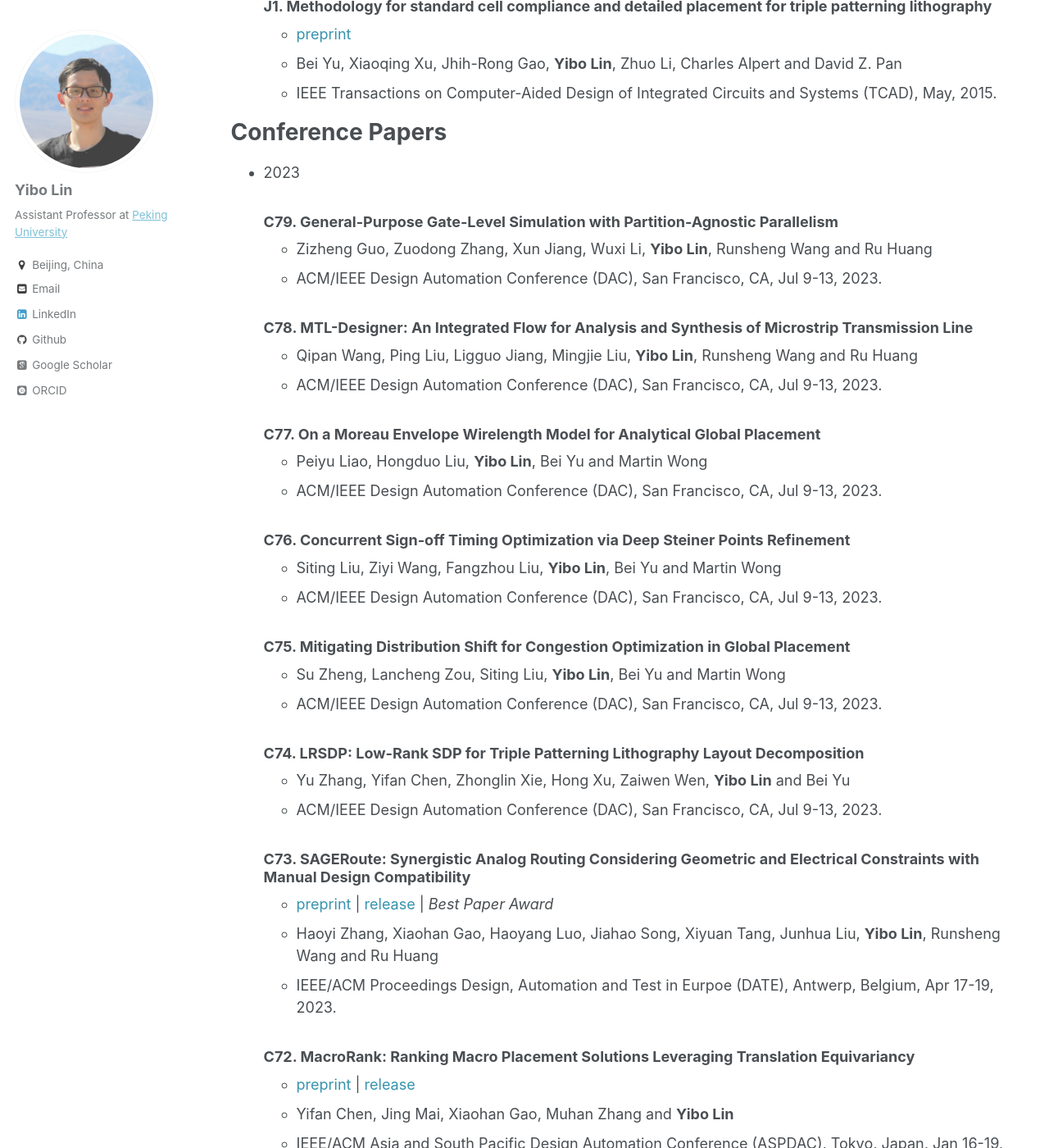
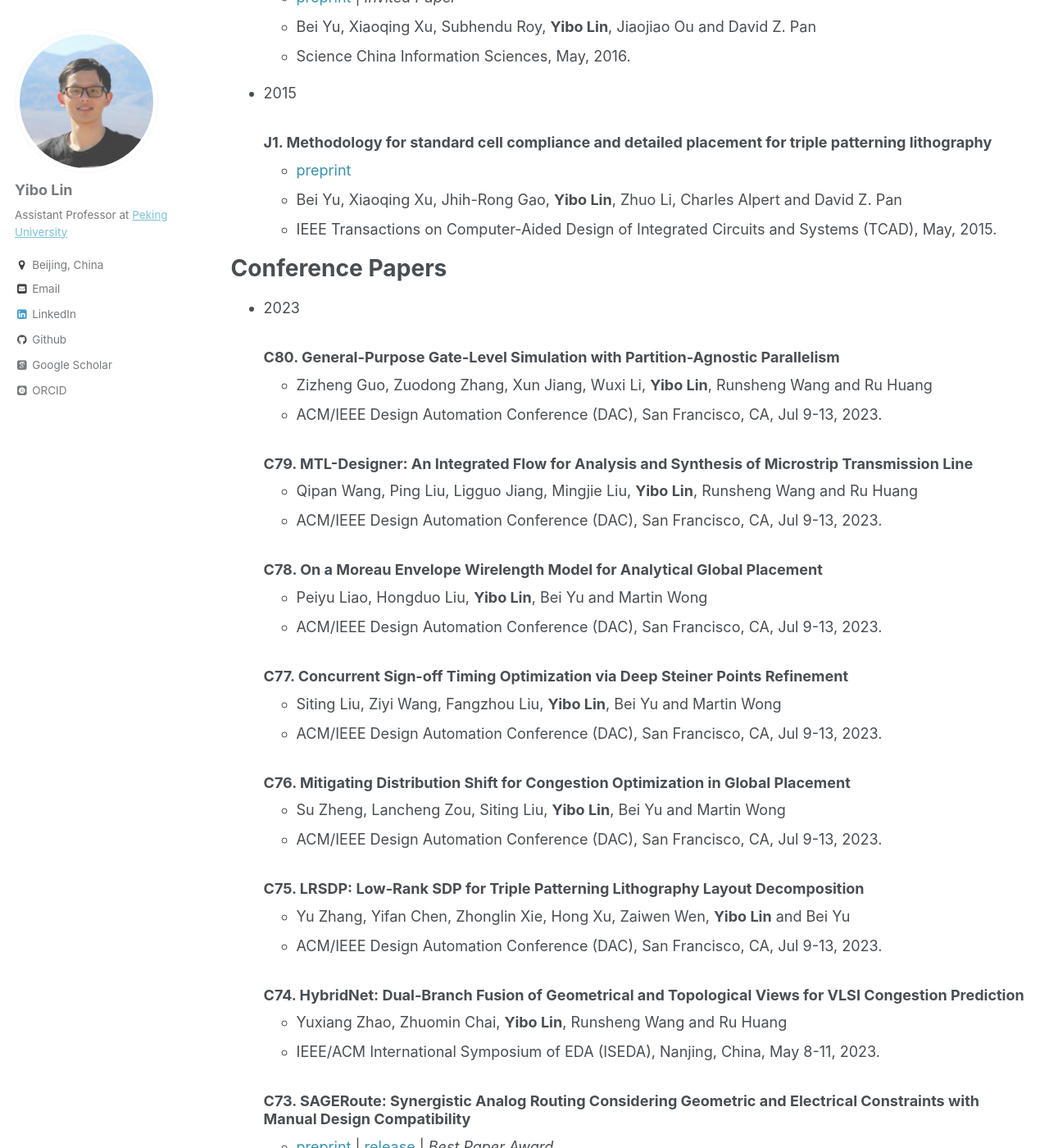
Before and after one commit to limbo018/limbo018.github.io, a Jekyll site: the page built from _pages/publications.md, in a window 1280 px wide and 1400 px high, scrolled down 7983 px. Shown: the whole window at 82% size. Built offline with Jekyll 4.4.1, drawn with Linux system fonts in a browser that asks for light colours; some web fonts are replaced; some of the changed text lies outside the part shown.

Commit message:
add guannan's tcad and hybridnet@iseda

```diff
--- a/_pages/publications.md
+++ b/_pages/publications.md
@@ -44,20 +44,25 @@
 
 * 2023
 
-  ### J40. [DREAMPlace 4.0: Timing-driven Placement with Momentum-based Net Weighting and Lagrangian-based Refinement](https://doi.org/10.1109/TCAD.2023.3240132)
+  ### J41. [DREAMPlace 4.0: Timing-driven Placement with Momentum-based Net Weighting and Lagrangian-based Refinement](https://doi.org/10.1109/TCAD.2023.3240132)
      * accepted
      * Peiyu Liao, Dawei Guo, Zizheng Guo, Siting Liu, Zhitang Chen, Wenlong Lv, **Yibo Lin** and Bei Yu
      * IEEE Transactions on Computer-Aided Design of Integrated Circuits and Systems (TCAD), 2023.
 
-  ### J39. [AVATAR: An Aging- and Variation-Aware Dynamic Timing Analyzer for Error-Efficient Computing](https://doi.org/10.1109/TCAD.2023.3255167)
+  ### J40. [AVATAR: An Aging- and Variation-Aware Dynamic Timing Analyzer for Error-Efficient Computing](https://doi.org/10.1109/TCAD.2023.3255167)
      * accepted
      * Zuodong Zhang, Zizheng Guo, **Yibo Lin**, Runsheng Wang and Ru Huang
      * IEEE Transactions on Computer-Aided Design of Integrated Circuits and Systems (TCAD), 2023.
 
-  ### J38. DRC-SG 2.0: Efficient Design Rule Checking Script Generation via Key Information Extraction
+  ### J39. DRC-SG 2.0: Efficient Design Rule Checking Script Generation via Key Information Extraction
      * accepted
      * Binwu Zhu, Xinyun Zhang, **Yibo Lin**, Bei Yu and Martin Wong
      * ACM Transactions on Design Automation of Electronic Systems (TODAES), 2023.
+
+  ### J38. [A GPU-accelerated Framework for Path-based Timing Analysis](https://doi.org/10.1109/TCAD.2023.3272274)
+     * accepted
+     * Guannan Guo, Tsung-Wei Huang, **Yibo Lin**, Zizheng Guo, Sushma Yellapragada and Martin Wong
+     * IEEE Transactions on Computer-Aided Design of Integrated Circuits and Systems (TCAD), 2023.
 
   ### J37. [Introduction to the Special Issue on Machine Learning for CAD/EDA](https://doi.org/10.1145/3586208)
      * **Yibo Lin**, Avi Ziv and Haoxing Ren
@@ -259,29 +264,33 @@
 
 * 2023
 
-  ### C79. General-Purpose Gate-Level Simulation with Partition-Agnostic Parallelism
+  ### C80. General-Purpose Gate-Level Simulation with Partition-Agnostic Parallelism
      * Zizheng Guo, Zuodong Zhang, Xun Jiang, Wuxi Li, **Yibo Lin**, Runsheng Wang and Ru Huang
      * ACM/IEEE Design Automation Conference (DAC), San Francisco, CA, Jul 9-13, 2023.
 
-  ### C78. MTL-Designer: An Integrated Flow for Analysis and Synthesis of Microstrip Transmission Line
+  ### C79. MTL-Designer: An Integrated Flow for Analysis and Synthesis of Microstrip Transmission Line
      * Qipan Wang, Ping Liu, Ligguo Jiang, Mingjie Liu, **Yibo Lin**, Runsheng Wang and Ru Huang
      * ACM/IEEE Design Automation Conference (DAC), San Francisco, CA, Jul 9-13, 2023.
 
-  ### C77. On a Moreau Envelope Wirelength Model for Analytical Global Placement
+  ### C78. On a Moreau Envelope Wirelength Model for Analytical Global Placement
      * Peiyu Liao, Hongduo Liu, **Yibo Lin**, Bei Yu and Martin Wong
      * ACM/IEEE Design Automation Conference (DAC), San Francisco, CA, Jul 9-13, 2023.
 
-  ### C76. Concurrent Sign-off Timing Optimization via Deep Steiner Points Refinement
+  ### C77. Concurrent Sign-off Timing Optimization via Deep Steiner Points Refinement
      * Siting Liu, Ziyi Wang, Fangzhou Liu, **Yibo Lin**, Bei Yu and Martin Wong
      * ACM/IEEE Design Automation Conference (DAC), San Francisco, CA, Jul 9-13, 2023.
 
-  ### C75. Mitigating Distribution Shift for Congestion Optimization in Global Placement
+  ### C76. Mitigating Distribution Shift for Congestion Optimization in Global Placement
      * Su Zheng, Lancheng Zou, Siting Liu, **Yibo Lin**, Bei Yu and Martin Wong
      * ACM/IEEE Design Automation Conference (DAC), San Francisco, CA, Jul 9-13, 2023.
 
-  ### C74. LRSDP: Low-Rank SDP for Triple Patterning Lithography Layout Decomposition
+  ### C75. LRSDP: Low-Rank SDP for Triple Patterning Lithography Layout Decomposition
      * Yu Zhang, Yifan Chen, Zhonglin Xie, Hong Xu, Zaiwen Wen, **Yibo Lin** and Bei Yu
      * ACM/IEEE Design Automation Conference (DAC), San Francisco, CA, Jul 9-13, 2023.
+
+  ### C74. [HybridNet: Dual-Branch Fusion of Geometrical and Topological Views for VLSI Congestion Prediction](https://arxiv.org/pdf/2305.05374.pdf)
+     * Yuxiang Zhao, Zhuomin Chai, **Yibo Lin**, Runsheng Wang and Ru Huang
+     * IEEE/ACM International Symposium of EDA (ISEDA), Nanjing, China, May 8-11, 2023.
 
   ### C73. SAGERoute: Synergistic Analog Routing Considering Geometric and Electrical Constraints with Manual Design Compatibility
      * <a href="/publications/papers/ANALOG_DATE2023_Zhang.pdf" style="color:#3793ae">preprint</a> \| <a href="https://github.com/PKU-IDEA/SAGERoute" style="color:#3793ae">release</a> \| *Best Paper Award*
--- a/ref/Top.bib
+++ b/ref/Top.bib
@@ -36,6 +36,7 @@
 @string{iitc    = "IEEE International Interconnect Technology Conference (IITC)"}
 @string{isca    = "IEEE/ACM International Symposium on Computer Architecture (ISCA)"}
 @string{iscas   = "IEEE International Symposium on Circuits and Systems (ISCAS)"}
+@string{iseda   = "IEEE/ACM International Symposium of EDA (ISEDA)"}
 @string{islped  = "IEEE International Symposium on Low Power Electronics and Design (ISLPED)"}
 @string{ispd    = "ACM International Symposium on Physical Design (ISPD)"}
 @string{isqed   = "IEEE International Symposium on Quality Electronic Design (ISQED)"}
```
Also changed, not shown: _includes/publications_cv.md (+13 -9 lines), ref/publications.bib (+24 -0 lines), 4 other files.
